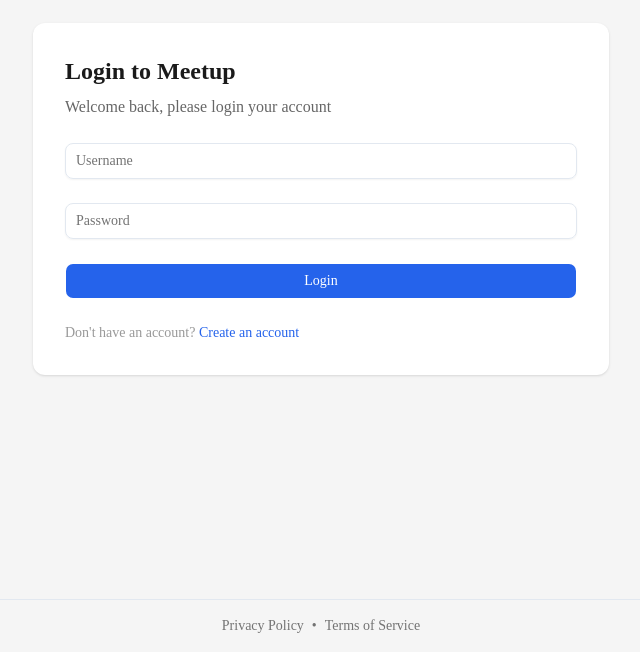
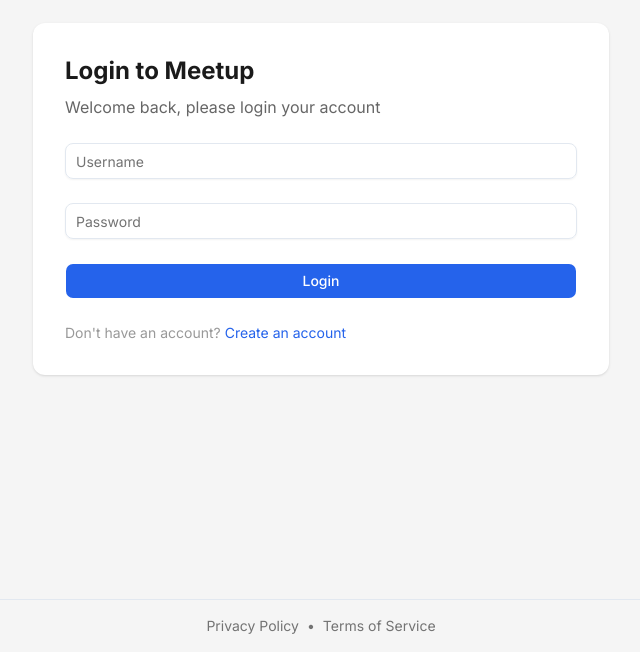
Before and after one commit to zaperfish/ft_transcendence, a Next.js app in the folder frontend/: page /login in a window 1280 px wide. Shown: the part 201-853 px from the top of the page, without its empty margins (319-959 px from the left). Built offline with nearby package versions, Linux system fonts and the light colour scheme; no server answers.

Commit message:
fix: fix inter font display

```diff
--- a/frontend/app/globals.css
+++ b/frontend/app/globals.css
@@ -6,8 +6,8 @@
 
 /* Custom tokens */
 @theme {
-  /* 1. Font setting */
-  --font-sans: var(--font-inter), system-ui, sans-serif;
+  /* 1. Font setting
+  --font-sans: var(--font-inter), system-ui, sans-serif; */
   /* 2. Color setting (exclusive) */
   --color-primary-dim: #1e40af;
 
--- a/frontend/app/layout.tsx
+++ b/frontend/app/layout.tsx
@@ -4,14 +4,17 @@ import { Inter } from "next/font/google";
 import "./globals.css";
 import Providers from "@/components/providers/Providers";
 
+// font-sans is a Tailwind CSS utility class
+// that applies the CSS rule font-family:
+// var(--font-sans)
 const inter = Inter({
-  variable: "--font-inter", // CSS variable
+  variable: "--font-sans",
   subsets: ["latin"],
 });
 
 export const metadata: Metadata = {
-  title: "Meetup App",
-  description: "A modern meetup platform",
+  title: "Camaraderie",
+  description: "A meetup app that connects people around shared purpose",
 };
 
 /**
@@ -32,8 +35,8 @@ export default function RootLayout({
   children: React.ReactNode;
 }>) {
   return (
-    <html lang="en">
-      <body className={`${inter.variable} font-sans antialiased`}>
+    <html lang="en" className={inter.variable}>
+      <body className={"font-sans antialiased"}>
         <Providers>
           <div className="flex min-h-screen flex-col">
             <div className="flex-1">{children}</div>
```
